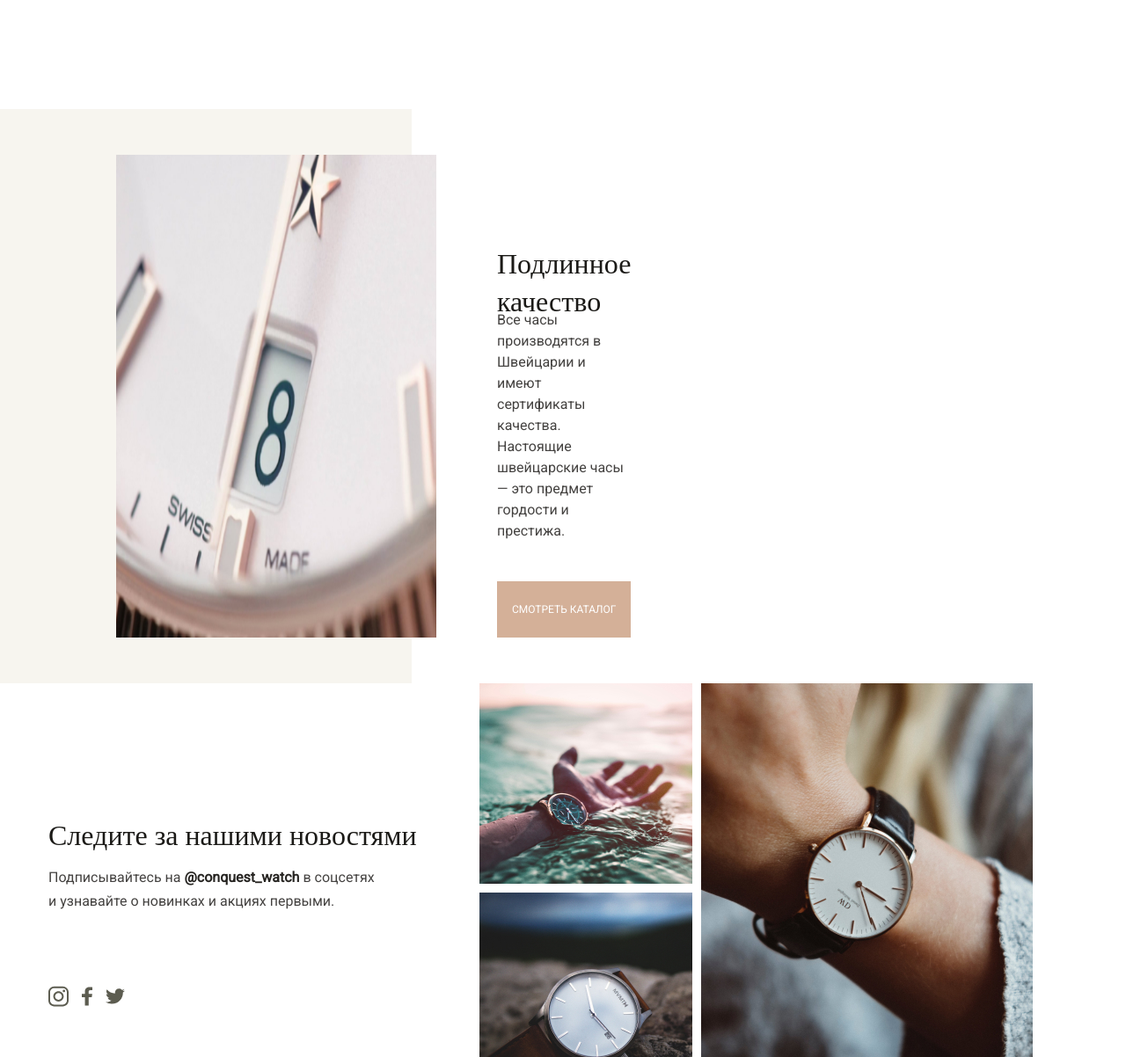
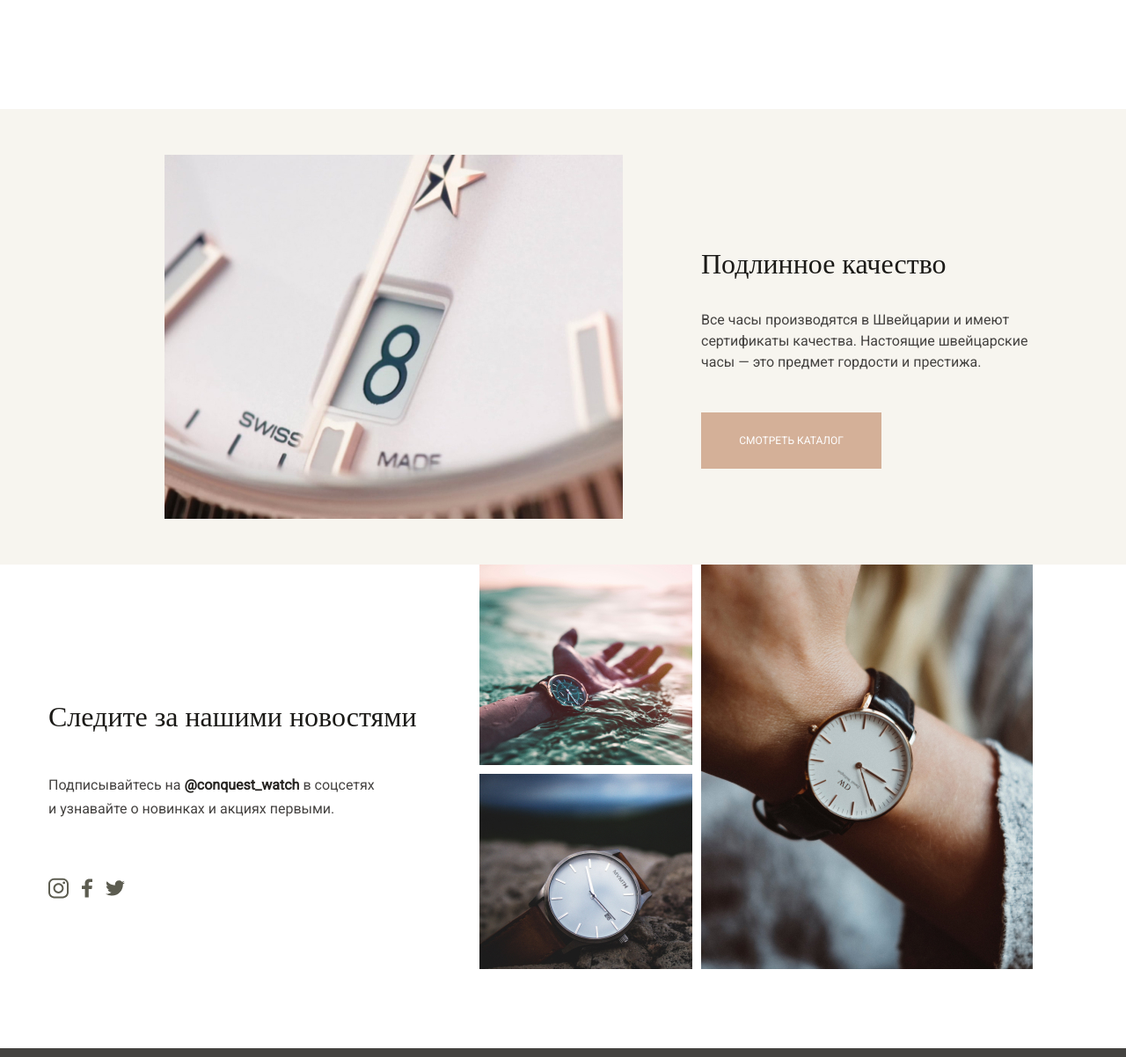
Before and after one commit to Dimonkalon/CONQUEST, a plain HTML site: page index.html in a window 1280 px wide. Shown: the part 1580-2782 px from the top of the page at 88% size. Drawn offline with nearby package versions, Linux system fonts and the light colour scheme.

Commit message:
Update main.css

```diff
--- a/main.css
+++ b/main.css
@@ -246,7 +246,6 @@ span{
 }
 .banner{
   background-color: #F7F5EF;
-  max-width: 468px;
   width: 100%;
 }
 .container_banner{
@@ -327,7 +326,7 @@ span{
   line-height: 27px;
   font-family: 'Roboto', sans-serif;
   color: #444240;
-  padding-top: 25px;
+  padding-top: 55px;
 }
 .conquest{
   font-weight: 700;
@@ -423,6 +422,7 @@ span{
     }
   .blocks_watch{flex-direction: column;}
   .btn{width: 100%; max-width: unset;}
+	.banner_section{padding-top:55px;}
   .banner_btn{width: auto; max-width: unset;}
   .deskript_header{
     width: auto;
```
